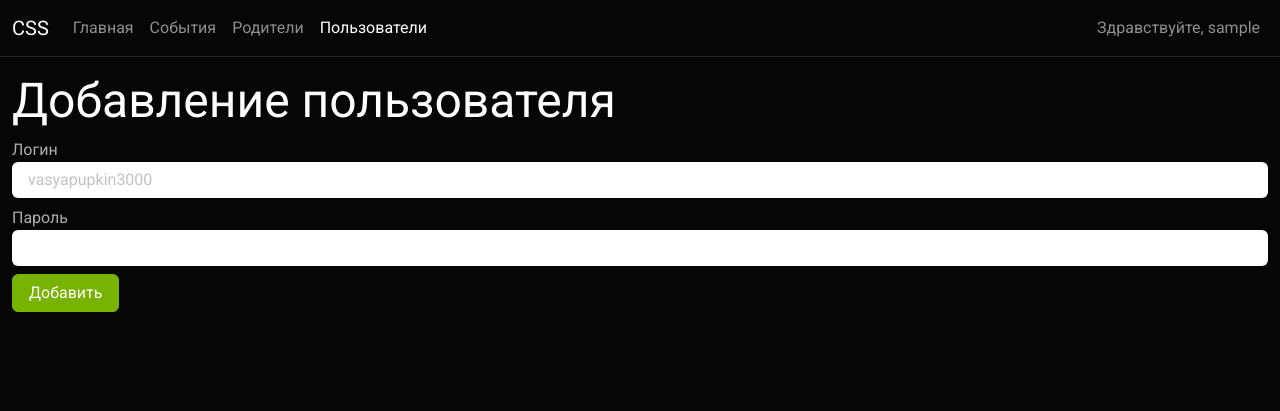
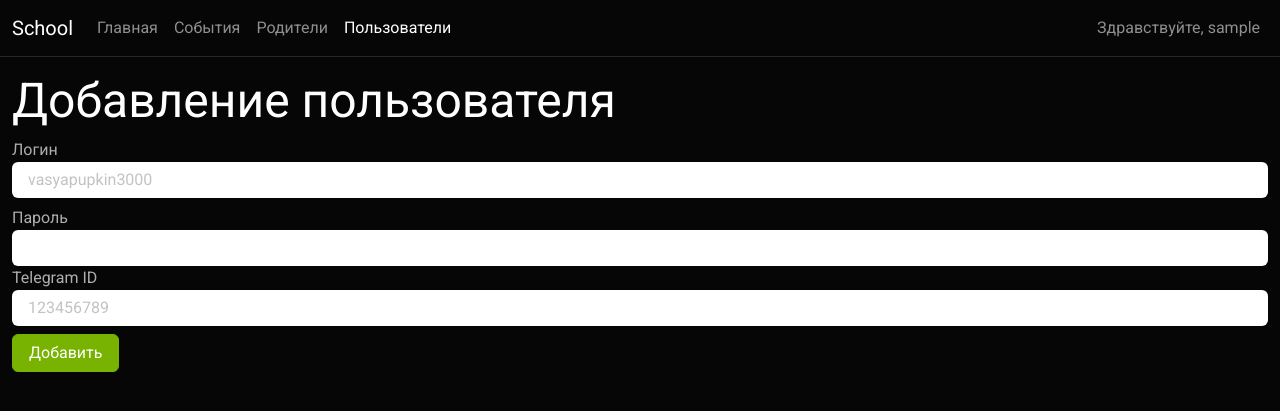
Before and after one commit to annaandreevna1/-, a Flask app: page /user/add in a window 1280 px wide. Shown: the top 411 px of the page. Run offline with Flask 3, Linux system fonts and the light colour scheme; the visitor is signed in with stand-in values (Sample User, id 1); some libraries are stand-ins or nearby versions.

Commit message:
добавили телеграмм

```diff
--- a/app/config.py
+++ b/app/config.py
@@ -13,6 +13,10 @@ class Config:
     DB_PASSWORD = os.getenv('DB_PASSWORD')
 
     IMGS = os.getenv('IMGS', 'imgs')
+
+    TELEGRAM_URL = os.getenv('TELEGRAM_URL', '')
+    TELEGRAM_API_KEY = os.getenv('TELEGRAM_API_KEY', '')
+
 
     #Секретный ключ для авторизации
     SECRET_KEY = os.urandom(24)
--- a/app/models.py
+++ b/app/models.py
@@ -5,6 +5,7 @@ class User(db.Model, UserMixin):
     id = db.Column(db.Integer, primary_key=True)
     username = db.Column(db.String(64), unique=True, nullable=False)
     password = db.Column(db.String(120), nullable=False)
+    telegram_id = db.Column(db.String(60), nullable=True)
     is_active = db.Column(db.Boolean, default=True,  nullable=False)
 
     def get_id(self):
--- a/app/routes.py
+++ b/app/routes.py
@@ -3,6 +3,7 @@ from flask import render_template, request, redirect, url_for, jsonify, flash, s
 from . import db
 from .models import User, Parent, Event
 from flask_login import LoginManager, UserMixin, login_user, login_required, logout_user, current_user
+import requests
 
 def init_routes(app):
     @app.errorhandler(404)
@@ -28,6 +29,7 @@ def init_routes(app):
             user = User()
             user.username = request.form["username"]
             user.password = request.form["password"]
+            user.telegram_id = request.form["telegram_id"]
             db.session.add(user)
             db.session.commit()
             return redirect("/users")
@@ -161,6 +163,35 @@ def init_routes(app):
 
         return render_template('events.html', current="events", events=events)
 
+    def send_event_telegram(event):
+        users = User.query.all()
+        msg = f"{event.name}\n{event.description}"
+        url = f"http://{app.config['TELEGRAM_URL']}/send_notification"
+        headers = {"X-API-KEY": app.config['TELEGRAM_API_KEY']}
+        for user in users:
+            if user.telegram_id == None : continue
+            data = {
+                "user_id": user.telegram_id,  # ID пользователя из Telegram
+                "message": msg
+            }
+            try:
+                response = requests.post(url, json=data, headers=headers)
+                if response.status_code != 200:
+                    print(f"Ошибка отправки сообщения {data}")
+            except requests.exceptions.ConnectionError as e:
+                print(f"Ошибка подключения к Telegram Bot")
+
+    @app.route('/event/add', methods=["GET", "POST"])
+    def event_add():
+        if request.method == "POST":
+            event = Event()
+            event.name = request.json["name"]
+            event.description = request.json["description"]
+            db.session.add(event)
+            db.session.commit()
+            send_event_telegram(event)
+            return make_response("", 200)
+
     @app.route('/login', methods=['GET', 'POST'])
     def login():
         if current_user.is_authenticated:
--- a/app/templates/base.html
+++ b/app/templates/base.html
@@ -13,7 +13,7 @@
     <header>
         <nav class="navbar navbar-expand-lg bg-dark fixed-top" data-bs-theme="dark">
             <div class="container-fluid">
-                <a class="navbar-brand" href="/">CSS</a>
+                <a class="navbar-brand" href="/">School</a>
                 <button class="navbar-toggler" type="button" data-bs-toggle="collapse" data-bs-target="#navbarColor02"
                     aria-controls="navbarColor02" aria-expanded="false" aria-label="Toggle navigation">
                     <span class="navbar-toggler-icon"></span>
--- a/app/templates/user/add.html
+++ b/app/templates/user/add.html
@@ -11,6 +11,10 @@
     <label for="password-input">Пароль</label>
     <input type="password" class="form-control" id="password-input" name="password">
   </div>
+  <div class="form-group">
+        <label for="telegram-id-input">Telegram ID</label>
+        <input type="text" class="form-control" id="telegram-id-input" name="telegram_id" placeholder="123456789">
+      </div>
   <button type="submit" class="btn btn-success mt-2">Добавить</button>
 </form>
 {% endblock %}
--- a/app/templates/user/edit.html
+++ b/app/templates/user/edit.html
@@ -12,6 +12,10 @@
     <label for="password-input">Пароль</label>
     <input type="password" class="form-control" id="password-input" name="password">
   </div>
+  <div class="form-group">
+        <label for="telegram-id-input">Telegram ID</label>
+        <input type="text" class="form-control" id="telegram-id-input" name="telegram_id" placeholder="123456789" value="{{user.telegram_id}}">
+      </div>
   <button type="submit" class="btn btn-success mt-2">Изменить</button>
 </form>
 {% endblock %}
--- a/requirements.txt
+++ b/requirements.txt
@@ -1,17 +1,22 @@
 alembic==1.16.1
 blinker==1.9.0
+certifi==2025.6.15
+charset-normalizer==3.4.2
 click==8.2.1
 Flask==3.1.1
 Flask-Login==0.6.3
 Flask-Migrate==4.1.0
 Flask-SQLAlchemy==3.1.1
 greenlet==3.2.3
+idna==3.10
 itsdangerous==2.2.0
 Jinja2==3.1.6
 Mako==1.3.10
 MarkupSafe==3.0.2
 PyMySQL==1.1.1
 python-dotenv==1.1.0
+requests==2.32.4
 SQLAlchemy==2.0.41
 typing_extensions==4.14.0
+urllib3==2.5.0
 Werkzeug==3.1.3
```
Also changed, not shown: migrations/versions/39b110e5c808_telegram.py (added, +32 -0 lines).
